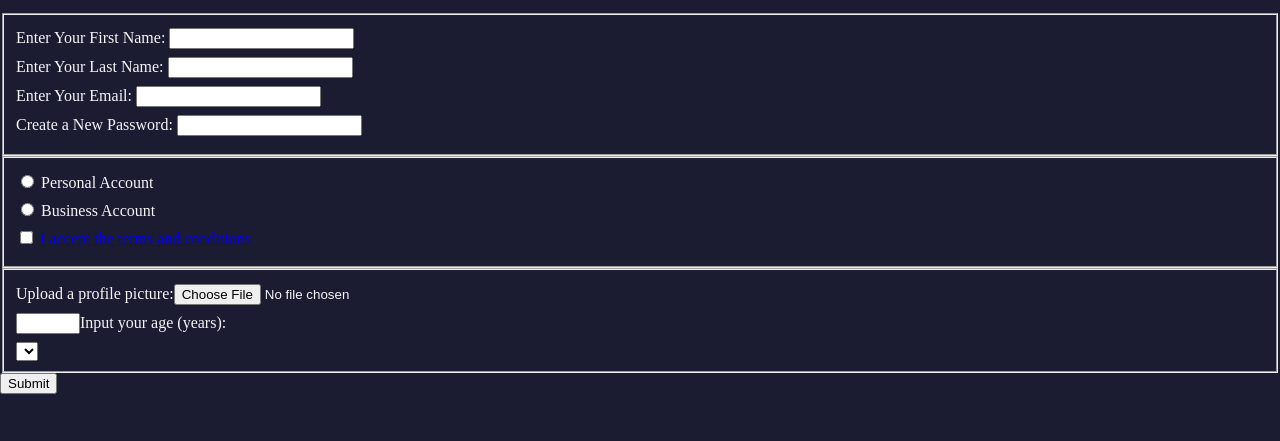
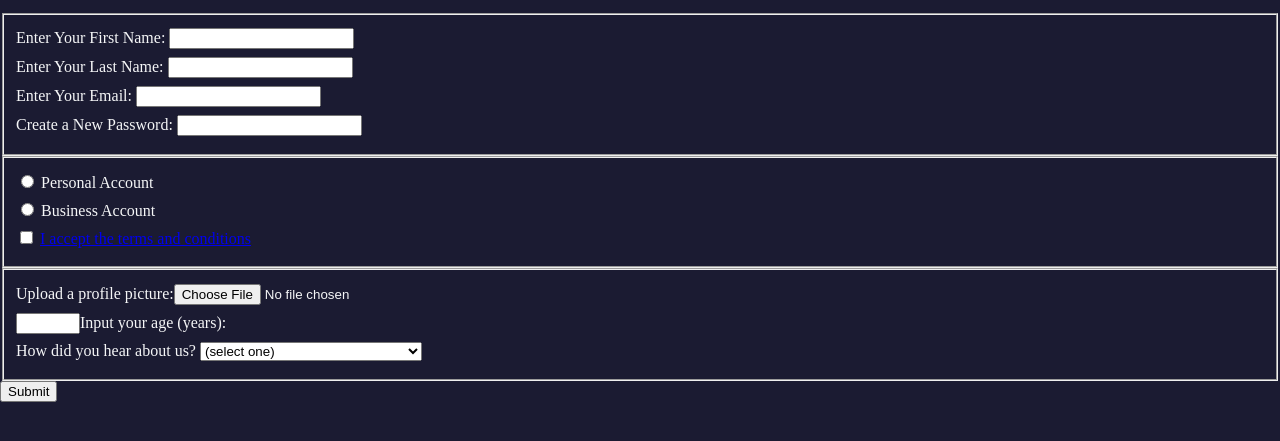
Before and after one commit to FRJ74/RegistrationForm, a plain HTML site: page index.html in a window 1280 px wide. Shown: the part 101-542 px from the top of the page. Drawn offline with Linux system fonts and the light colour scheme.

Commit message:
Add a Select element nested inside a label element with it's options

```diff
--- a/index.html
+++ b/index.html
@@ -25,13 +25,15 @@
             <fieldset>
                 <label>Upload a profile picture:<input type="file"></label>
                 <label><input type="number" min="13" max="120">Input your age (years):</label>
-                <select>
-                    <option></option>
-                    <option></option>
-                    <option></option>
-                    <option></option>
-                    <option></option>
-                </select>
+                <label> How did you hear about us?
+                  <select>
+                    <option value="">(select one)</option>
+                    <option value="1">freeCodeCamp News</option>
+                    <option value="2">freeCodeCamp YouTube Channel</option>
+                    <option value="3">freeCodeCamp Forum</option>
+                    <option value="4">Other</option>
+                  </select>
+                </label>
             </fieldset>
             <input type="submit" value="Submit">
         </form>
```
